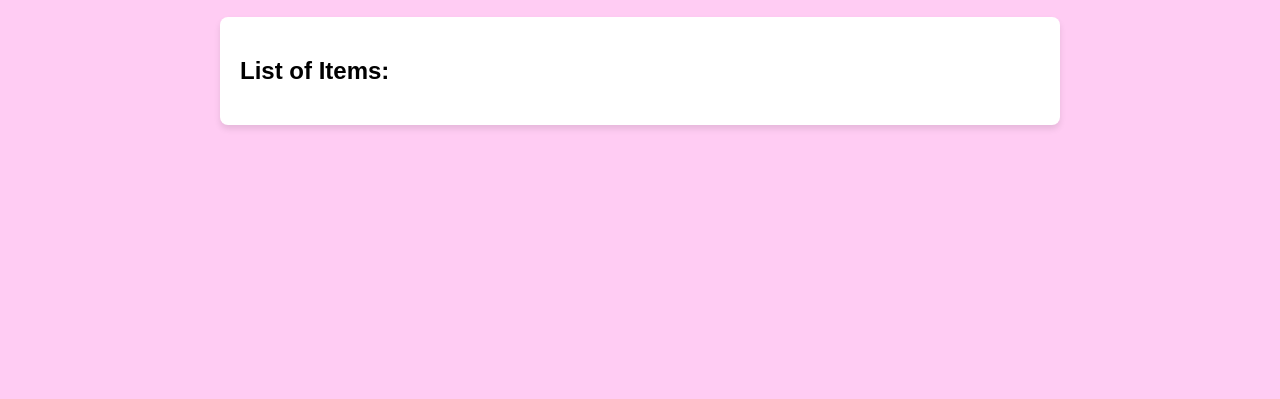
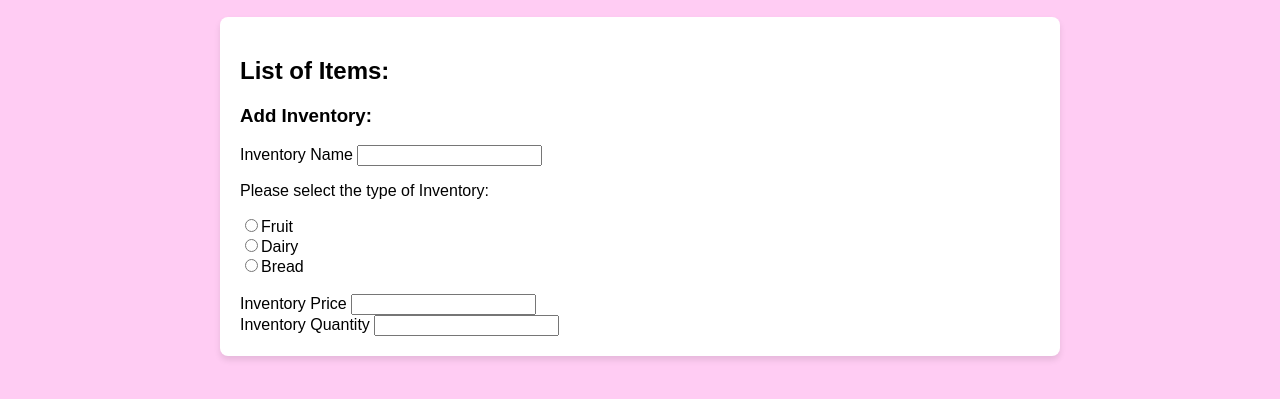
Before and after one commit to Mohamed-Ahlam/grocery-store, a plain HTML site: page index.html in a window 1280 px wide. Shown: the part 143-542 px from the top of the page. Drawn offline with Linux system fonts and the light colour scheme.

Commit message:
added in input fields for adding inventory

```diff
--- a/index.html
+++ b/index.html
@@ -20,15 +20,43 @@
 
 
     <div class="container">
-    <section>
-        <h2 id="list-of-items">List of Items:</h2>
-        <ol id="list"></ol>
+    <section id="box1">
+        <h2>List of Items:</h2>
+        <ul id="list-of-items"></ul>
     </section>
 
-    <section>
+    <section id="box2">
+        <h3>Add Inventory: </h3>
         <form>
-            <!-- add in new items -->
+            <label for="add_inventory_name">Inventory Name</label>
+            <input type="text" id="add_inventory_name">
+
+
+            <p>Please select the type of Inventory:</p>
+            <label for="fruit">
+            <input type="radio" id="fruit" name="add_inventory_category">Fruit
+            </label><br>
+
+            <label for="dairy">
+            <input type="radio" id="dairy" name="add_inventory_category">Dairy
+            </label><br>
+
+            <label for="bread">
+            <input type="radio" id="bread" name="add_inventory_category">Bread
+            </label><br>
+
+            <br>
+            <label for="add_inventory_price">Inventory Price</label>
+            <input type="text" id="add_inventory_price"><br>
+
+            <label for="add_inventory_quantity">Inventory Quantity</label>
+            <input type="text" id="add_inventory_quantity">
+
         </form>
+    </section>
+
+    <section id="box3">
+        <!-- a notification area under the inventory list for alerting if certain items are low in stock (3 items or fewer). -->
     </section>
 </div>
 </body>
```
Also changed, not shown: README.txt (added).
